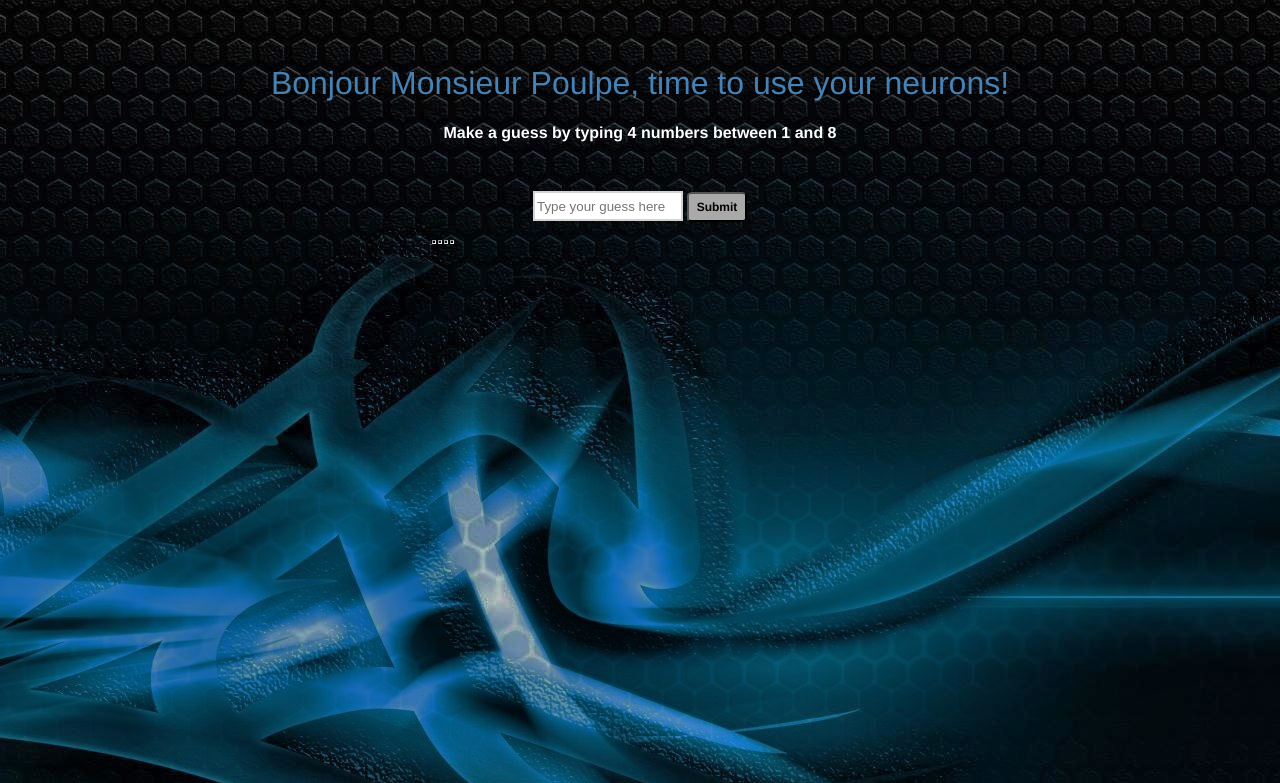
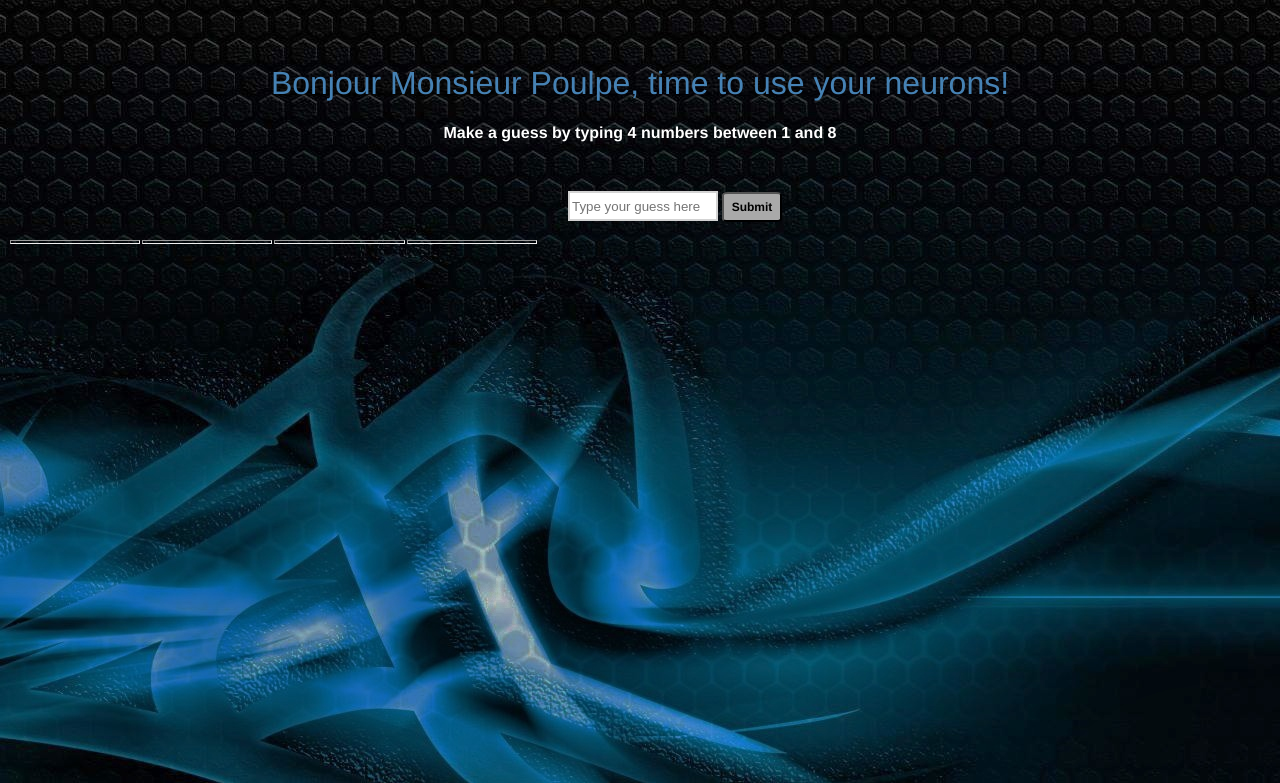
Before and after one commit to beanmind/beanmind, a Flask app: page / in a window 1280 px wide. Shown: the top 783 px of the page. Run offline with Flask 2, Linux system fonts and the light colour scheme.

Commit message:
"write your thoughts" table

```diff
--- a/app/static/form_1.css
+++ b/app/static/form_1.css
@@ -1,7 +1,6 @@
 
 
 .Button {
-        text-align:center;
     margin: 0 auto;
     Height: 30px;
     Width: 60px;
@@ -13,33 +12,30 @@
     font-weight:bold;
     left:5px;
     text-decoration: none;
-
+    text-align:center
 }
 
 .Button:hover {
     background-color: #D3D3D3;
     opacity:0.2;
-
 }
 
-
+#restart {
+    text-align: center
+    }
 
 INPUT#Guess {
     border: 2px solid #D3D3D3;
     Height: 30px;
     Width: 150px;
-
-}
-
-div div div {
-    display: inline-block;
+    margin-left:560px;
 }
 
 body{
 
+    color: white;
     background-image :url('mind6.jpg');
     background-color:#cccccc;
-    text-align:center;
 }
 
 h1{
@@ -58,17 +54,45 @@
     font-size:1em;
 }
 
-table {
+#round{
+    width: 28%;
+    vertical-align:top;
+
+}
+
+#table1 {
+    font-family: "Helvetica Neue", Helvetica;
+    font-weight:normal;
+    color: white;
+    font-size:0.9em;
+
+    table-layout: fixed;
+    font-weight: bold;
+    border: none;
+    padding-left: 20px;
+
+}
+
+#table2{
+    width: 60%;
+}
+
+#table_tab {
     text-align:center;
     font-family: "Helvetica Neue", Helvetica;
     font-weight:normal;
     color: white;
-  font-size:0.9em;
-  margin-left: 320px;
-  margin-right: 40px;
+    font-size:1em;
+    width: 70%;
+
     table-layout: fixed;
-  width: 700px;
-  border: none
+    border: none;
+}
+
+.type_guess {
+    font-weight: bold;
+    font-size:0.7em;
+    font-family: "Helvetica Neue", Helvetica;
 }
 
 h3 {
@@ -86,9 +110,6 @@
     text-align:center;
     border: 5px solid black;
     border-radius:20%;
-
-
-
 }
 
 p {
@@ -99,17 +120,16 @@
 }
 
 #rounds_left {
-    position:fixed;
+
     font-weight: bold;
     font-family:"Helvetica Neue", Helvetica;
-    margin-right: 10px;
-    margin-bottom: 600px;
-    margin-left: 50px;
+
     color: red;
+    padding-top: 0px;
+    padding-left: 20px;
 }
 
-
-#inline_table p, #inline_table table {
+ #round, #table2   {
     display: inline-block;
 }
 
--- a/app/templates/index.html
+++ b/app/templates/index.html
@@ -6,7 +6,6 @@
     </head>
 
     <body>
-
 
         {% block content %}
         <br> </br>
@@ -21,17 +20,46 @@
                     <input type="submit" value="Submit" class="Button" ></div>
                 </form>
                 {% if (r == 10 or red == 4)%}
-            <form action="/" method="get">
-                <input type="submit" value="Restart" class="Button">
+                <form action="/" method="get" ID= "restart">
+                    <input type="submit" value="Restart" class="Button" >
                 </form>
                 {% endif %}
             </div>
-	</div>
+
             <div id= "inline_table">
                 {% if r >=1 and red < 4%}
-        <p id= "rounds_left"> {{round}} ROUND(S) LEFT  </p>
+                    <div ID= "round">
+                        {% if r >=1 and red < 4%}
+                        <p ID="rounds_left"> {{round}} ROUND(S) LEFT  </p>
+                        <br> </br>
+
+
+                        <table border="1px" ID= "table1">
+                            <thead>
+                                <tr>
+                                   <th colspan = "4"> Write your thoughts in here!	</th>
+                                </tr>
+                                <tr>
+                                    <th> 1 </th>
+                                    <th> 2 </th>
+                                    <th> 3 </th>
+                                    <th> 4 </th>
+                                </tr>
+                            </thead>
+                            <tbody>
+                                <tr>
+                                    <th> <input type="text" size= "1" class = "type_guess"> </th>
+                                    <th> <input type="text" size= "1" class = "type_guess"></th>
+                                    <th> <input type="text" size= "1" class = "type_guess"> </th>
+                                    <th> <input type="text" size= "1" class = "type_guess"> </th>
+                                </tr>
+                            </tbody>
+                        </table>
                          {% endif %}
-        <table border="1px">
+                    </div>
+                {% endif %}
+                    <div ID= "table2">
+                        <table border="1px" ID= "table_tab" >
                             <thead>
                                 <tr>
                                     <th> {{Attempt_Number}} </th>
@@ -57,12 +85,16 @@
                                 </tr>
                                 {% endfor%}
 
-
                             </tbody>
                         </table>
                     </div>
+            </div>
+            <div ID= "toi">
                 <h3>{{first}} {{red_number}} {{second}} {{white_number}} {{third}} </h3>
                 <h3 id="win" > {{fourth}} </h3>
+            </div>
+
+        </div>
         {% endblock %}
     </body>
 </html>
```
Lines whose indentation alone changed are shown as unchanged.
